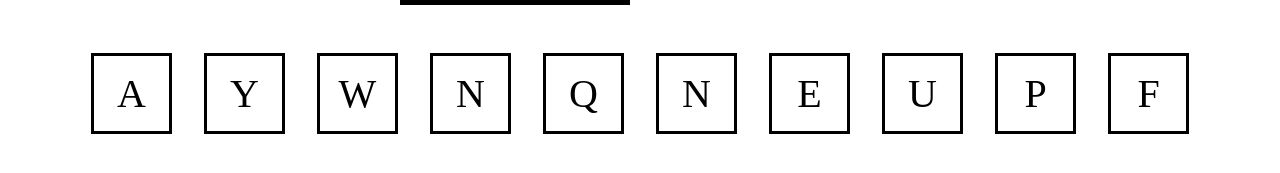
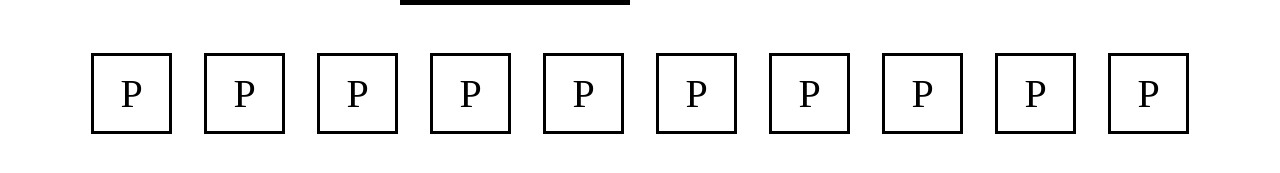
Before and after one commit to Travis613/Hangman-Game, a React (Vite) app in the folder Game/: page / in a window 1280 px wide. Shown: the part 307-480 px from the top of the page. Built offline with nearby package versions, Linux system fonts and the light colour scheme.

Commit message:
abstracted the individual letters into their own component

```diff
--- /dev/null
+++ b/Game/src/components/Letter.tsx
@@ -0,0 +1,11 @@
+interface Props {
+  letter: string;
+}
+
+export function Letter({ letter }: Props) {
+  return (
+    <>
+      <div className="letterSection">{letter}</div>
+    </>
+  );
+}
--- a/Game/src/components/Word.tsx
+++ b/Game/src/components/Word.tsx
@@ -1,38 +1,20 @@
 //import { words } from "../public/util";
+
+import { Letter } from "./Letter";
 
 export function Word() {
   return (
     <>
-      <div className="letterSection">
-        <p className="letter">A</p>
-      </div>
-      <div className="letterSection">
-        <p className="letter">Y</p>
-      </div>
-      <div className="letterSection">
-        <p className="letter">W</p>
-      </div>
-      <div className="letterSection">
-        <p className="letter">N</p>
-      </div>
-      <div className="letterSection">
-        <p className="letter">Q</p>
-      </div>
-      <div className="letterSection">
-        <p className="letter">N</p>
-      </div>
-      <div className="letterSection">
-        <p className="letter">E</p>
-      </div>
-      <div className="letterSection">
-        <p className="letter">U</p>
-      </div>
-      <div className="letterSection">
-        <p className="letter">P</p>
-      </div>
-      <div className="letterSection">
-        <p className="letter">F</p>
-      </div>
+      <Letter letter={"P"} />
+      <Letter letter={"P"} />
+      <Letter letter={"P"} />
+      <Letter letter={"P"} />
+      <Letter letter={"P"} />
+      <Letter letter={"P"} />
+      <Letter letter={"P"} />
+      <Letter letter={"P"} />
+      <Letter letter={"P"} />
+      <Letter letter={"P"} />
     </>
   );
 }
```
